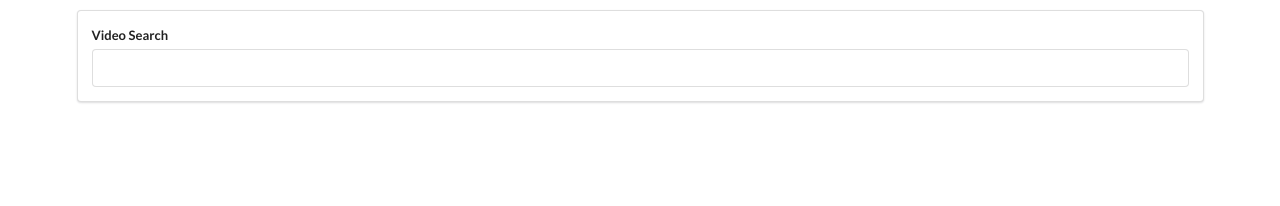
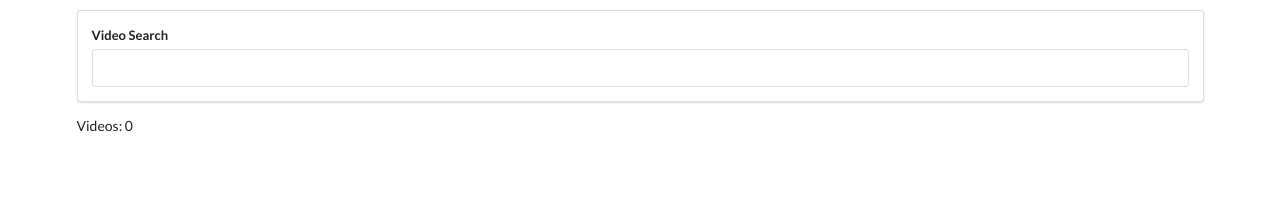
Before and after one commit to ekhu94/react-videos, a React (Create React App) app: page / in a window 1280 px wide. Shown: the top 206 px of the page. Built offline with nearby package versions, Linux system fonts and the light colour scheme.

Commit message:
create VideoList component

```diff
--- a/src/components/App.js
+++ b/src/components/App.js
@@ -1,5 +1,6 @@
 import React from 'react';
 import SearchBar from './SearchBar';
+import VideoList from './VideoList';
 import youtube from '../apis/youtube';
 
 class App extends React.Component {
@@ -12,13 +13,13 @@
             }
         });
         this.setState({ videos: res.data.items });
-        console.log(this.state.videos);
     }
 
     render() {
         return (
             <div className="ui container">
                 <SearchBar onSearchSubmit={ this.onSearchSubmit } />
+                <VideoList videos={ this.state.videos } />
             </div>
         );
     }
--- /dev/null
+++ b/src/components/VideoList.js
@@ -0,0 +1,11 @@
+import React from 'react';
+
+const VideoList = props => {
+    return (
+        <div>
+            Videos: {props.videos.length}
+        </div>
+    );
+}
+
+export default VideoList;
```
